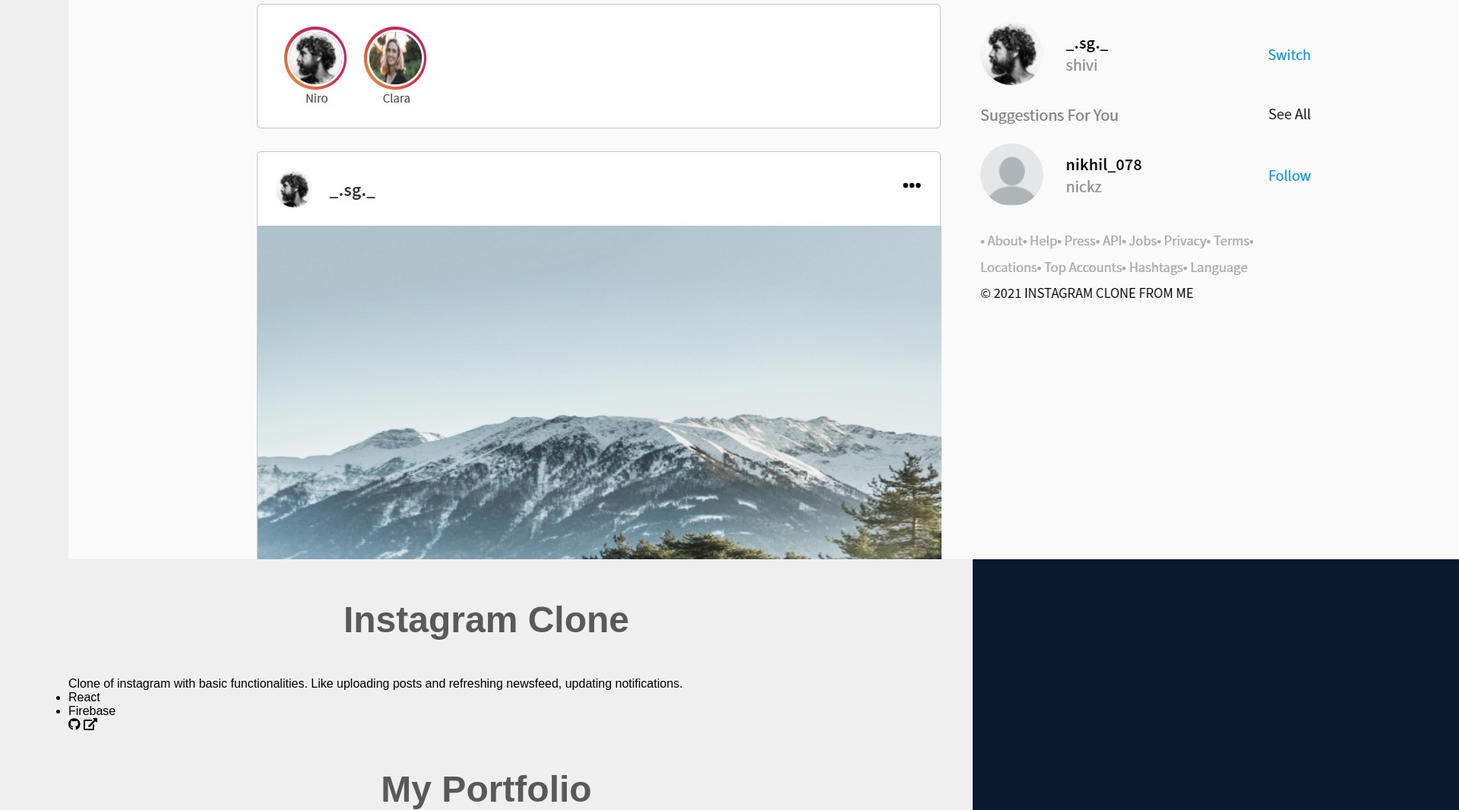
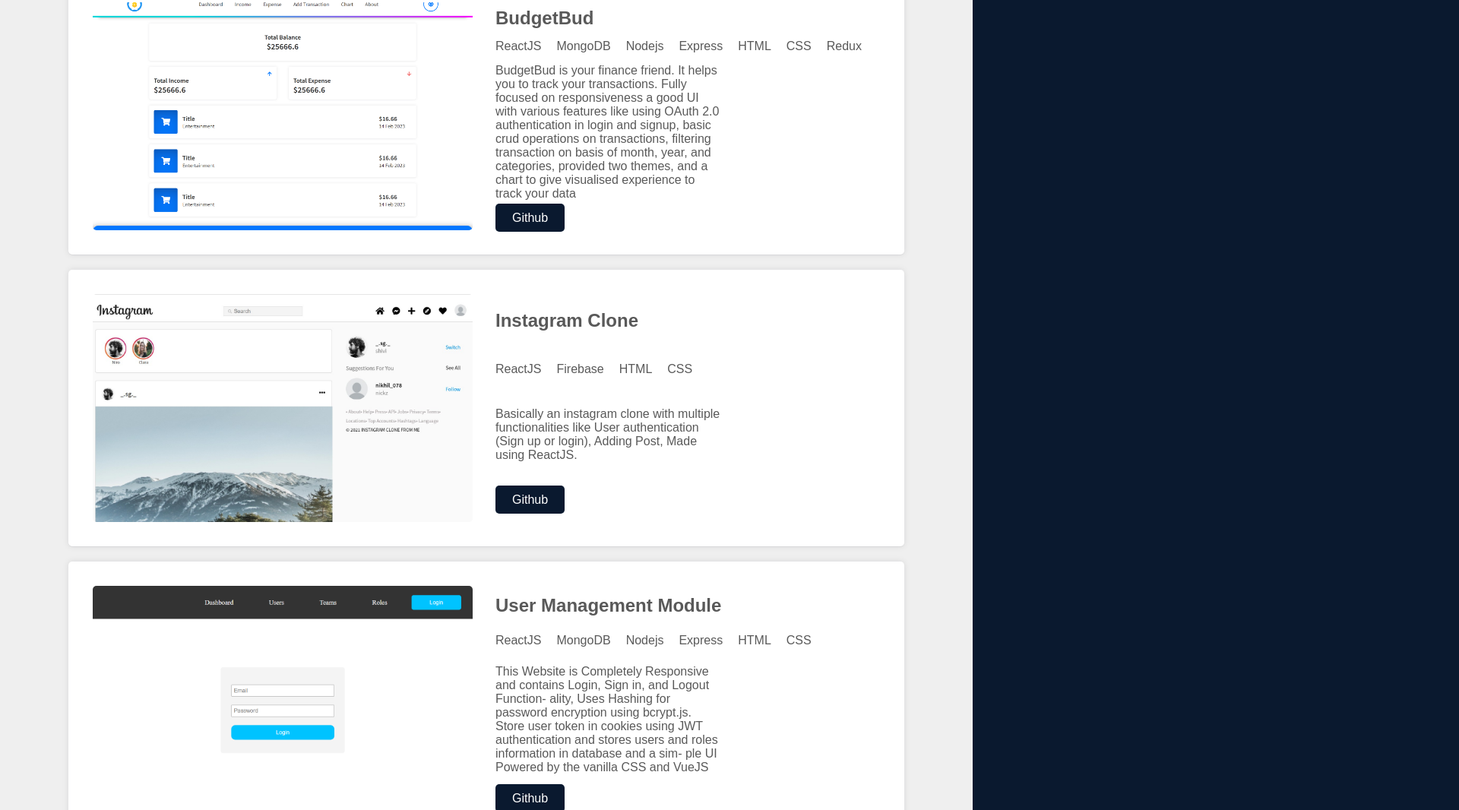
Before and after one commit to shiv-anya/portfolio, a plain HTML site: page index.html in a window 1280 px wide. Shown: the part 1734-2800 px from the top of the page at 76% size, 1920 px wide, since content can reach past the window. Drawn offline with Linux system fonts and the light colour scheme.

Commit message:
added projects and their links

```diff
--- a/index.html
+++ b/index.html
@@ -13,12 +13,12 @@
         <div class="main">
             <h2 class="name">Shivangi Gupta.</h2>
             <h1 class="designation">Self-taught Programmer, <br/>Full Stack Developer.</h1>
-            <p class="description">I build web stuff with a focus on performance, accessibility, responsiveness.</p>
+            <p class="description">Passionate Full Stack Software Developer 🚀 having an experience of building Web and Mobile applications.</p>.
             <a class="button grad_button" href="#about">About Me</a>
         </div>
     </section>
     <article id="about">
-        <header>
+        <header class="menu">
             <nav class="navbar">
                 <div class="logo"><h2><a href="#home">SG</a></h2></div>
                 <ul>
@@ -34,11 +34,24 @@
                 <div class="inner_container">
                     <h2>Hello, I'm Shivangi Gupta &#128512;</h2>
                     <p>I'm a self-taught Full Stack Developer and a programmer.</p>
-                    <p>I've been building web stuff since 2020 with a focus on accessibility, performance and responsiveness.</p>
-                    <p>I'm good at problem solving skills. I have good knowledge in DSA.</p>
-                    <p>Always eager to learn and create useful stuff. Growing my knowledge circle and bringing considerable change is my only motive</p>
+                    <p>I've been building web and mobile applications since 2020 with a focus on accessibility, performance and responsiveness.</p>
+                    <p>Crazy full stack developer who wants to explore new possibilities everyday.</p>
+                    <p>Some of the tech stacks I have worked with.</p>
                 </div>
-                <a href="#projects" class="button grey_button">Projects</a>
+                <div class="tech_stacks">
+                    <div>
+                        <i class="fab fa-html5"></i>
+                        <i class="fab fa-css3-alt"></i>
+                        <i class="fab fa-js-square"></i>
+                        <i class="fab fa-react"></i>
+                        <i class="fab fa-vuejs"></i>
+                        <i class="fab fa-node"></i>
+                        <i class="fab fa-npm"></i>
+                        <i class="fab fa-java"></i>
+                        <i class="fab fa-bootstrap"></i>
+                        <i class="fab fa-git"></i>
+                    </div>
+                </div>
             </div>
         </div>
         <div class="wave_down">
@@ -47,61 +60,117 @@
             </svg>
         </div>
     </article>
-    <article id="projects" class="js_scroll">
+    <article id="projects">
         <h2>Projects</h2>
         <div class="container">
-            <div class="proj">
-                <div class="proj_left">
-                    <img src="./src/insta_clone.png" alt="insta_clone">
-                </div>
-                <div class="proj_right">
-                    <h2>Instagram Clone</h2>
-                    <p>Clone of instagram with basic functionalities. Like uploading posts and refreshing newsfeed, updating notifications.</p>
-                    <ul class="tech_used">
-                        <li>React</li>
-                        <li>Firebase</li>
-                    </ul>
-                    <ul class="links">
-                        <a><i class="fab fa-github"></i></a>
-                        <a><i class="fas fa-external-link-alt"></i></a>
-                    </ul>
+            <div class="card">
+                <div class="project_img  img1"></div>
+                <div class="project_info">
+                    <h3>BudgetBud</h3>
+                    <div class="tech_stack">
+                        <ul>
+                            <li>ReactJS</li>
+                            <li>MongoDB</li>
+                            <li>Nodejs</li>
+                            <li>Express</li>
+                            <li>HTML</li>
+                            <li>CSS</li>
+                            <li>Redux</li>
+                        </ul>
+                    </div>
+                    <p>BudgetBud is your finance friend. It helps you
+                        to track your transactions. Fully focused on responsiveness a good UI with various features
+                        like using OAuth 2.0 authentication in login
+                        and signup, basic crud operations on transactions, filtering transaction on basis of month,
+                        year, and categories, provided two themes,
+                        and a chart to give visualised experience to
+                        track your data</p>
+                    <div class="links">
+                        <a href="https://github.com/shiv-anya/BudgetBud">Github</a>
+                    </div>
                 </div>
             </div>
-            <div class="proj">
-                <div class="proj_right">
-                    <h2>My Portfolio</h2>
-                    <p>Just with some basic tools. Keeping performance, accessibility and responsiveness in mind.</p>
-                    <ul class="tech_used">
-                        <li>HTML</li>
-                        <li>CSS</li>
-                        <li>Javascript</li>
-                    </ul>
-                    <ul class="links">
-                        <a><i class="fab fa-github"></i></a>
-                        <a><i class="fas fa-external-link-alt"></i></a>
-                    </ul>
-                </div>
-                <div class="proj_left">
-                    <img src="./src/portfolio.png" alt="portfolio">
+            <div class="card">
+                <div class="project_img img2"></div>
+                <div class="project_info">
+                    <h3>Instagram Clone</h3>
+                    <div class="tech_stack">
+                        <ul>
+                            <li>ReactJS</li>
+                            <li>Firebase</li>
+                            <li>HTML</li>
+                            <li>CSS</li>
+                        </ul>
+                    </div>
+                    <p>Basically an instagram clone with multiple
+                        functionalities like User authentication (Sign
+                        up or login), Adding Post, Made using ReactJS.</p>
+                    <div class="links">
+                        <a href="https://github.com/shiv-anya/insta-clone">Github</a>
+                    </div>
                 </div>
             </div>
+            <div class="card">
+                <div class="project_img img3"></div>
+                <div class="project_info">
+                    <h3>User Management Module</h3>
+                    <div class="tech_stack">
+                        <ul>
+                            <li>ReactJS</li>
+                            <li>MongoDB</li>
+                            <li>Nodejs</li>
+                            <li>Express</li>
+                            <li>HTML</li>
+                            <li>CSS</li>
+                        </ul>
+                    </div>
+                    <p>This Website is Completely Responsive and
+                        contains Login, Sign in, and Logout Function-
+                        ality, Uses Hashing for password encryption
+                        using bcrypt.js. Store user token in cookies
+                        using JWT authentication and stores users
+                        and roles information in database and a sim-
+                        ple UI Powered by the vanilla CSS and VueJS</p>
+                    <div class="links">
+                        <a href="https://github.com/shiv-anya/user_module">Github</a>
+                    </div>
+                </div>
+            </div>
+            <div class="card">
+                <div class="project_img img4"></div>
+                <div class="project_info">
+                    <h3>Appetizer</h3>
+                    <div class="tech_stack">
+                        <ul>
+                            <li>HTML</li>
+                            <li>CSS</li>
+                        </ul>
+                    </div>
+                    <p>Appetizer is a Food restaurant Website that
+                        is made using HTML and CSS. It consists of
+                        proper navigation and home, about, and loca-
+                        tion sections which are responsive for all de-
+                        vices. UI, color schema and typography done.
+                        To make it tempting</p>
+                    <div class="links">
+                        <a href="https://github.com/shiv-anya/restaurant">Github</a>
+                    </div>
+                </div>
+            </div>
+        </div>
     </article>
     <footer id="contact">
-        <div class="wave">
-            <svg data-name="Layer 1" xmlns="http://www.w3.org/2000/svg" viewBox="0 0 1200 120" preserveAspectRatio="none">
-                <path d="M321.39,56.44c58-10.79,114.16-30.13,172-41.86,82.39-16.72,168.19-17.73,250.45-.39C823.78,31,906.67,72,985.66,92.83c70.05,18.48,146.53,26.09,214.34,3V0H0V27.35A600.21,600.21,0,0,0,321.39,56.44Z" class="shape-fill"></path>
-            </svg>
-        </div>
         <div class="container">
             <div class="inner_container">
                 <ul>
-                    <li><a><i class="fab fa-github"></i></a></li>
-                    <li><a><i class="fab fa-linkedin"></i></a></li>
-                    <li><a><i class="far fa-envelope"></i></a></li>
+                    <li><a href="https://github.com/shiv-anya"><i class="fab fa-github"></i></a></li>
+                    <li><a href="https://www.linkedin.com/in/shiv-anya/"><i class="fab fa-linkedin"></i></a></li>
+                    <li><a href="mailto:sg90883@gmail.com"><i class="far fa-envelope"></i></a></li>
                 </ul>
-                <p>&copy; Built by Shivangi ♥</p>
+                <p>&copy; Built by Shivangi <i class="fas fa-heart"></i></p>
             </div>
         </div>
     </footer>
+
 </body>
 </html>
```
